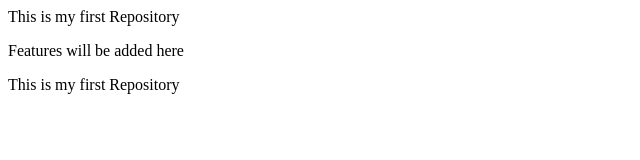
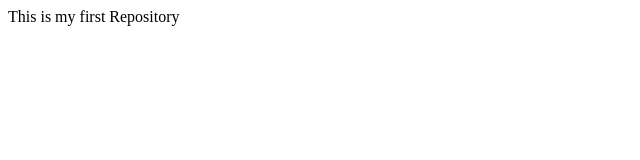
Before and after one commit to Aryan-Joshi-10/Git_Github, a plain HTML site: page index.html in a window 1280 px wide. Shown: the whole page, without its empty margins (0-640 px from the left). Drawn offline with Linux system fonts and the light colour scheme.

Commit message:
Deleted extra lines

```diff
--- a/index.html
+++ b/index.html
@@ -1,3 +1 @@
 <p> This is my first Repository</p>
-<p> Features will be added here</p>
-<p> This is my first Repository</p>
```
